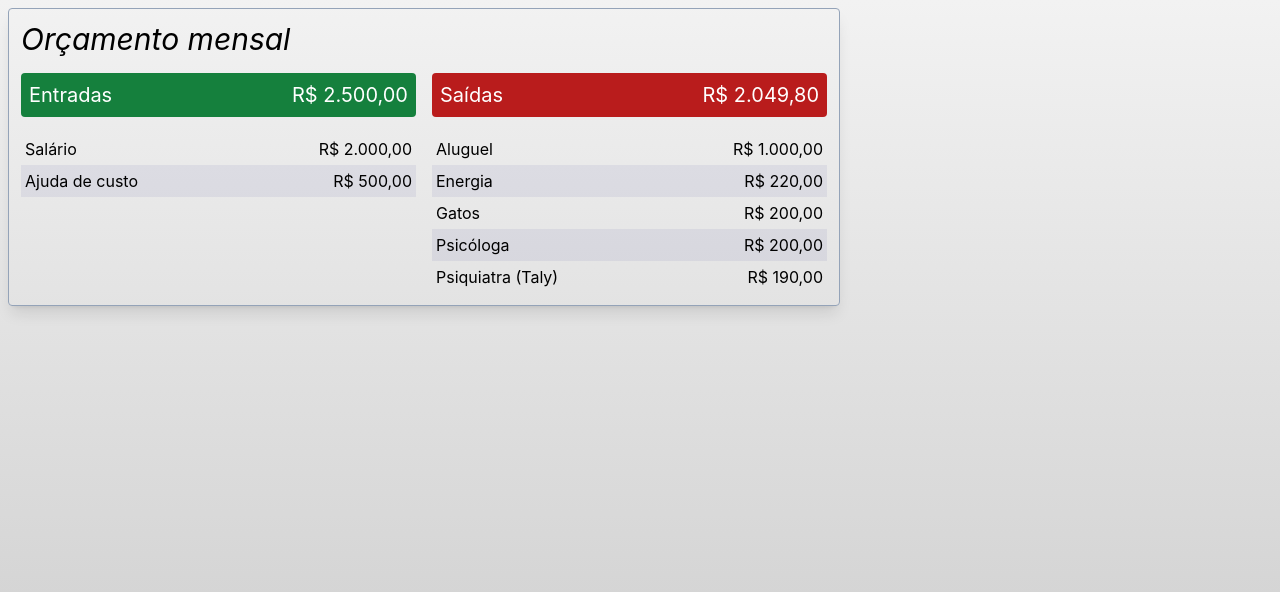
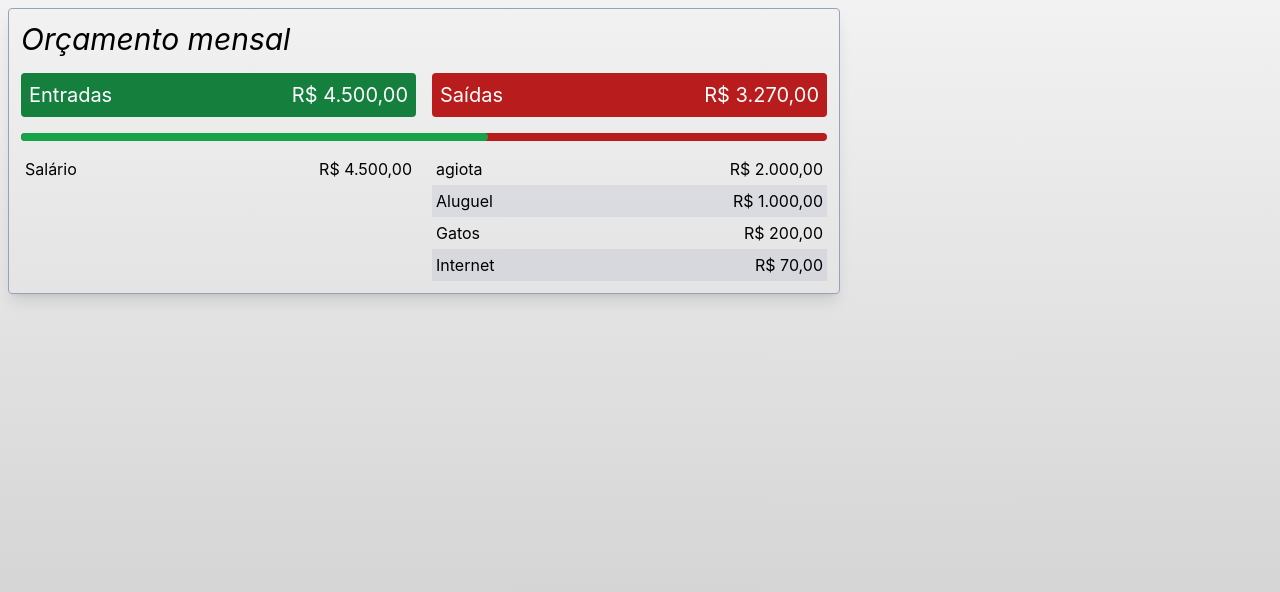
Before and after one commit to josecarlosmonteiro/f-control, a React (Create React App) app: page / in a window 1280 px wide. Shown: the top 592 px of the page. Built offline with nearby package versions, Linux system fonts and the light colour scheme; data requests are answered from the project's data file.

Commit message:
feat: implementar comparação visual de orçamento e corrigir alinhamentos.

```diff
--- /dev/null
+++ b/src/components/Budget/BudgetComparation.tsx
@@ -0,0 +1,18 @@
+export function BudgetComparation(props: any) {
+  const { amount, revenues } = props;
+
+  return (
+    <>
+      {!!amount && (
+        <div className="h-2 my-3 flex items-center bg-red-700 rounded">
+          <div
+            style={{
+              width: `${Math.round((revenues / amount) * 100)}%`,
+            }}
+            className="h-full bg-green-600 rounded duration-1000"
+          ></div>
+        </div>
+      )}
+    </>
+  );
+}
--- a/src/components/Budget/index.tsx
+++ b/src/components/Budget/index.tsx
@@ -7,11 +7,19 @@ import { CurrencyList } from "../shared/CurrencyList";
 import { Modal } from "../shared/Modal";
 import { BudgetList } from "./BudgetList";
 import { TotalInfo } from "./TotalInfo";
-import { filterByType, totalByType } from "../../utils/lists";
+import { amount, filterByType, totalByType } from "../../utils/lists";
 import { NewItemForm } from "./NewItemForm";
+import { currency } from "../../utils/monetary";
+import { BudgetComparation } from "./BudgetComparation";
 
 export function Budget() {
-  const { budget }: { budget: BudgetItemProps[] } = useContext(BudgetContext);
+  const {
+    budget,
+    totals,
+  }: {
+    budget: BudgetItemProps[];
+    totals: Record<"in" | "out", number>;
+  } = useContext(BudgetContext);
 
   const [revenuesModal, setRevenuesModal] = useState<boolean>(false);
   const [expensesModal, setExpensesModal] = useState<boolean>(false);
@@ -35,6 +43,12 @@ export function Budget() {
           clickFn={() => setExpensesModal(true)}
         />
       </div>
+
+      <BudgetComparation
+        amount={amount(budget)}
+        revenues={totalByType(budget, "in")}
+      />
+
       <div className="flex justify-between gap-4">
         {!!budget.length ? (
           <>
@@ -58,9 +72,12 @@ export function Budget() {
         closeFn={() => setRevenuesModal(false)}
         open={revenuesModal}
         trailingIcon={
-          <i className="text-green-600">
-            <AiOutlineDollar />
-          </i>
+          <div className="mb-1 flex items-center text-xl">
+            ({currency(totalByType(budget, "in"))})
+            <i className="text-green-600 ml-2 mt-1">
+              <AiOutlineDollar />
+            </i>
+          </div>
         }
       >
         <div className="text-green-600">
@@ -74,9 +91,12 @@ export function Budget() {
         closeFn={() => setExpensesModal(false)}
         open={expensesModal}
         trailingIcon={
-          <i className="text-red-600">
-            <AiOutlineDollar />
-          </i>
+          <div className="mb-1 flex items-center text-xl">
+            ({currency(totalByType(budget, "out"))})
+            <i className="text-red-600 ml-2 mt-1">
+              <AiOutlineDollar />
+            </i>
+          </div>
         }
       >
         <div className="text-red-600">
--- a/src/components/shared/Modal.tsx
+++ b/src/components/shared/Modal.tsx
@@ -17,14 +17,14 @@ export function Modal(props: ModalProps) {
     <>
       {open && (
         <div className="h-screen w-screen fixed top-0 left-0 flex justify-center items-center bg-black bg-opacity-75">
-          <div className="w-9/12 md:w-5/12 bg-white rounded">
+          <div className="w-10/12 md:w-7/12 lg:5/12 bg-white rounded">
             <div className="flex justify-between p-3 bg-slate-200 rounded-t">
               <h1 className="flex items-center text-3xl italic">
                 {title} <i className="mt-2 ml-2">{trailingIcon}</i>
               </h1>
               {closeFn && <CloseButton clickFn={closeFn} />}
             </div>
-            {children && <div className="p-3">{children}</div>}
+            {children && <div className="w-full p-3">{children}</div>}
             {bottom && (
               <div className="flex justify-between p-3 bg-slate-100 rounded-b">
                 <h3 className="text-xl italic">{bottom}</h3>
--- a/src/database/db.json
+++ b/src/database/db.json
@@ -1,70 +1,34 @@
 {
   "budget": [
     {
+      "title": "Salário",
+      "value": "4500",
       "type": "in",
-      "title": "Salário",
-      "value": "2000",
-      "id": "aedqwer"
+      "id": 1
     },
     {
-      "type": "in",
-      "title": "Ajuda de custo",
-      "value": "500",
-      "id": "qweqwe"
-    },
-    {
-      "type": "out",
       "title": "Aluguel",
       "value": "1000",
-      "id": "HHdkpCE"
-    },
-    {
       "type": "out",
-      "title": "Energia",
-      "value": "220",
-      "id": "21ZC_yH"
-    },
-    {
-      "title": "Netflix",
-      "value": "55.9",
-      "type": "out",
-      "id": "qeuug3_"
-    },
-    {
-      "title": "Amazon",
-      "value": "15.90",
-      "type": "out",
-      "id": "pU2BoNW"
-    },
-    {
-      "title": "Água",
-      "value": "98",
-      "type": "out",
-      "id": "B-3RrVd"
+      "id": 2
     },
     {
       "title": "Gatos",
       "value": "200",
       "type": "out",
-      "id": "iWtLWiN"
-    },
-    {
-      "title": "Psiquiatra (Taly)",
-      "value": "190",
-      "type": "out",
-      "id": "Uz2NYxh"
-    },
-    {
-      "title": "Psicóloga",
-      "value": "200",
-      "type": "out",
-      "id": "94r5Ipt"
+      "id": 3
     },
     {
       "title": "Internet",
       "value": "70",
       "type": "out",
-      "id": "nhEBnA8"
+      "id": 4
+    },
+    {
+      "title": "agiota",
+      "value": "2000",
+      "type": "out",
+      "id": 5
     }
   ]
 }
--- a/src/utils/lists.ts
+++ b/src/utils/lists.ts
@@ -15,3 +15,6 @@ export const totalByType = (list: BudgetItemProps[], type: "in" | "out") =>
     (prev, current) => prev + Number(current.value),
     0
   );
+
+export const amount = (list: BudgetItemProps[]) =>
+  list.reduce((prev, current) => prev + Number(current.value), 0);
```
